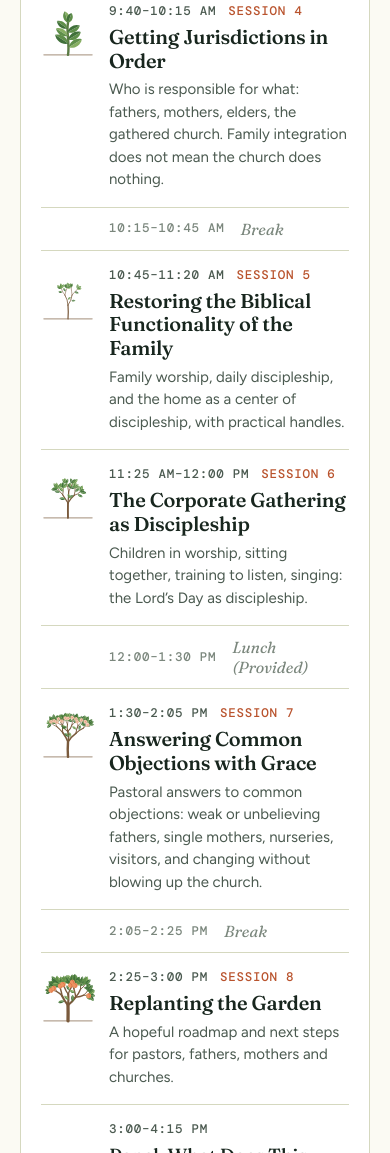
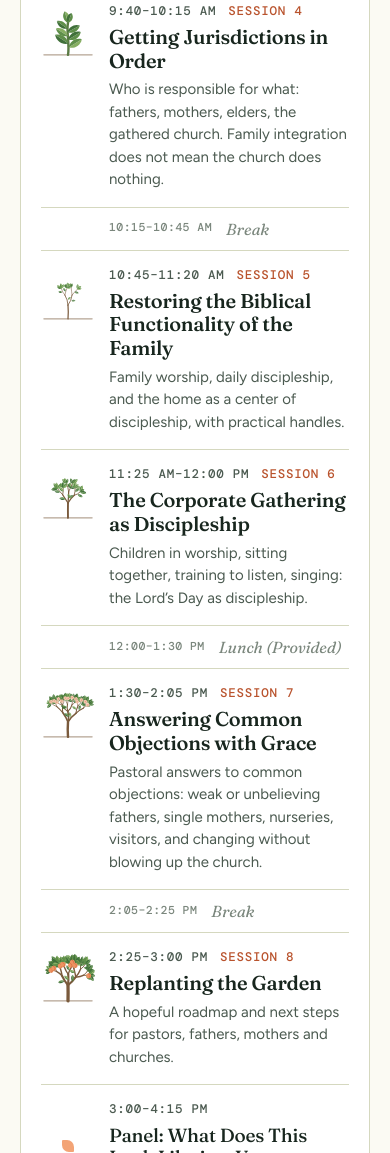
Before and after one commit to blueboxdoctor/cfl-replanting-garden-review, a plain HTML site: page index.html in a window 390 px wide. Shown: the part 4018-5171 px from the top of the page. Drawn offline with nearby package versions, Linux system fonts and the light colour scheme.

Commit message:
v1 final from Design (14:56)

```diff
--- a/index.html
+++ b/index.html
@@ -219,7 +219,7 @@ h1 em{font-weight:380;color:var(--peach);padding-right:.04em}
   .day{padding:24px 20px 14px;border-radius:6px 28px 6px 28px}.day header h3{font-size:32px}
   .row{grid-template-columns:54px minmax(0,1fr);gap:14px;align-items:start}.tk{width:54px;height:54px}.tk .tok{width:54px;height:54px}
   .row.oth{align-items:center}
-  .row h4{font-size:20px}.row.mut{padding-left:68px}
+  .row h4{font-size:20px}.row.mut{padding-left:68px;flex-wrap:wrap;gap:2px 14px}.row.mut .tm{font-size:11.5px;letter-spacing:.04em}
   .legend{display:none}
   .spk{grid-template-columns:1fr;gap:20px}.arch{width:150px}
   .ticket{grid-template-columns:1fr;padding:28px 24px;border-radius:6px 32px 6px 32px}.prices b{font-size:54px}.prices div{padding-right:26px;margin-right:26px}
```
